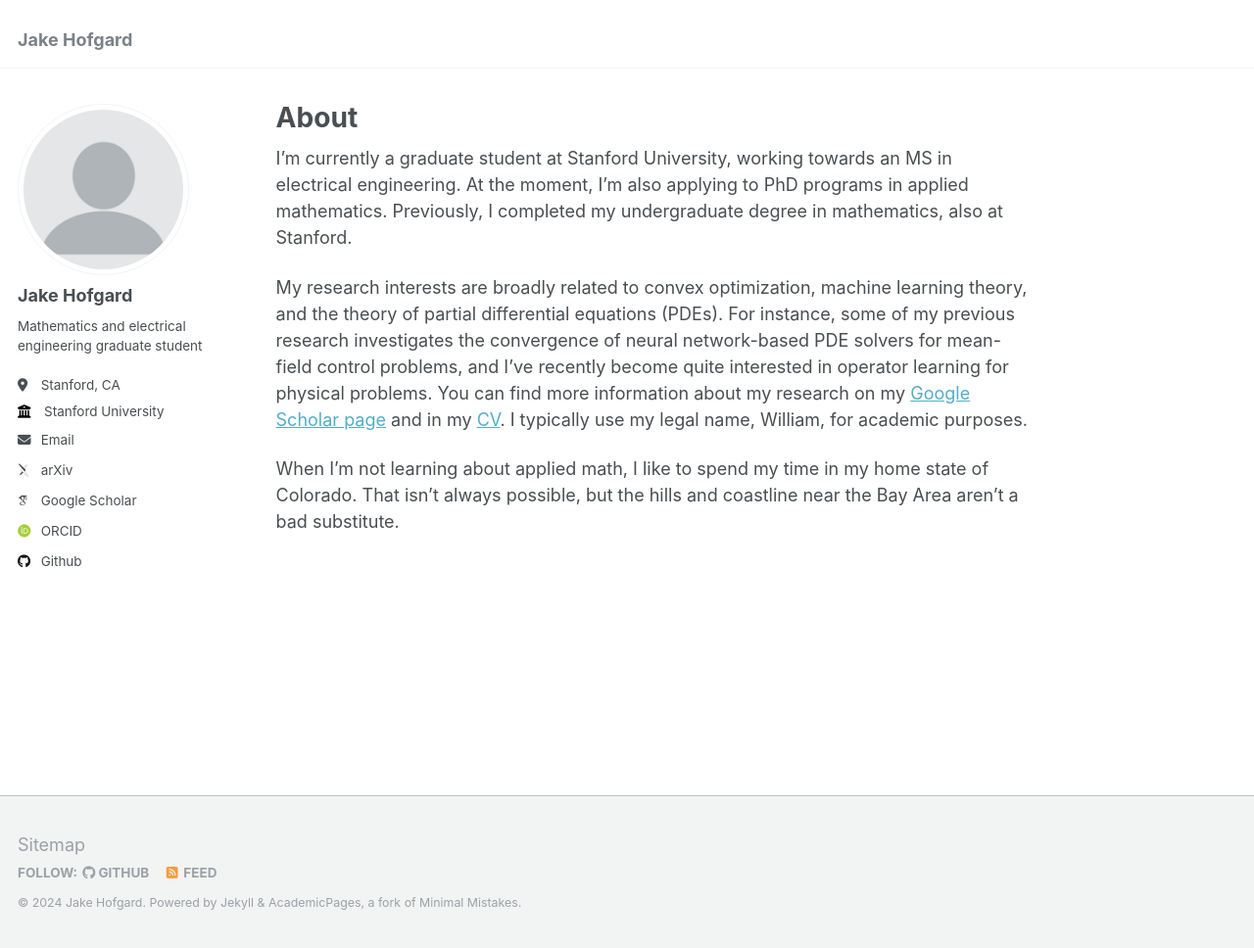
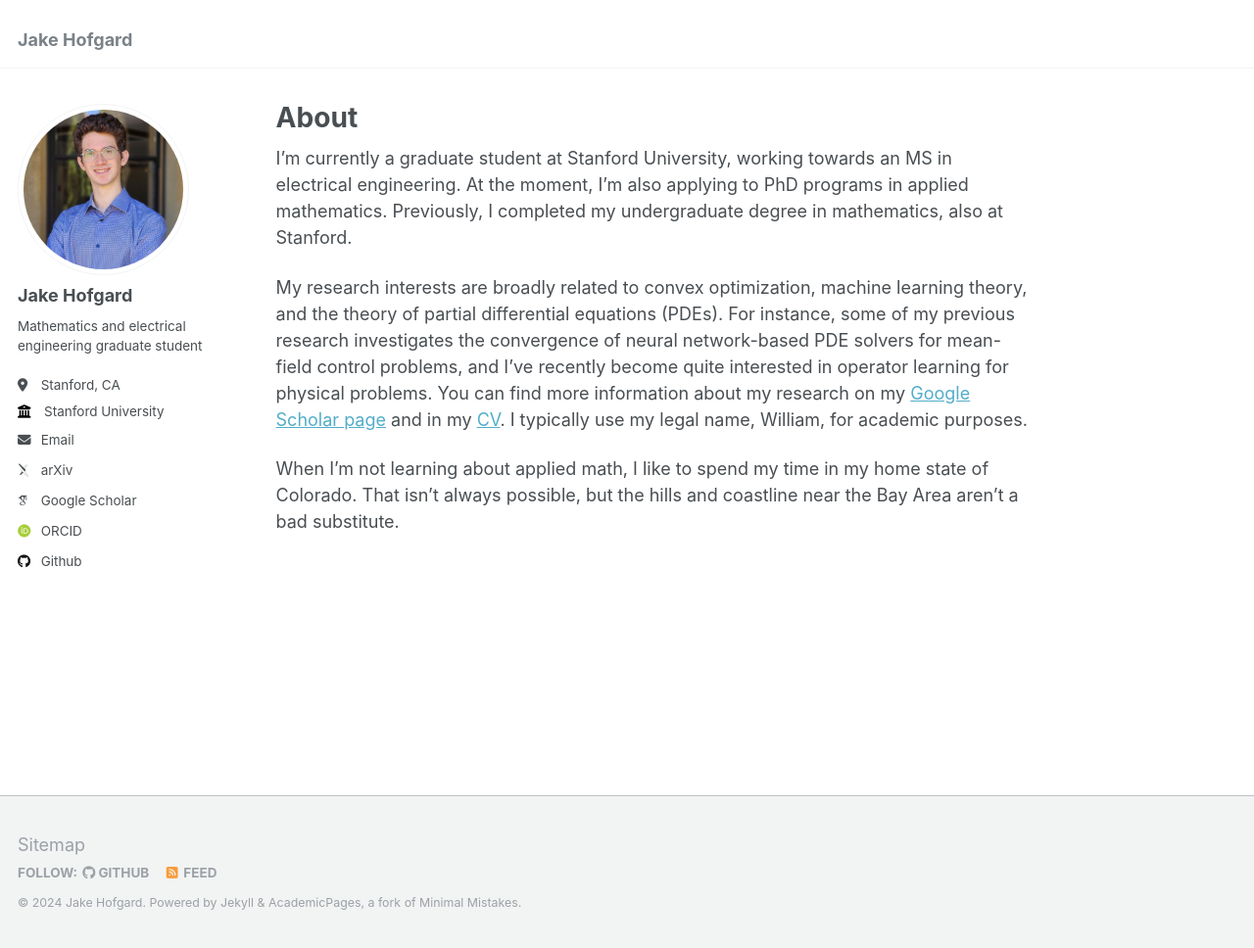
Before and after one commit to jakehofgard/jakehofgard.github.io, a Jekyll site: the page built from _pages/about.md, in a window 1280 px wide and 968 px high. Shown: the whole window at 98% size. Built offline with Jekyll 4.4.1, drawn with Linux system fonts in a browser that asks for light colours; some web fonts are replaced.

Commit message:
Update _config.yml

```diff
--- a/_config.yml
+++ b/_config.yml
@@ -21,7 +21,7 @@ repository               : "academicpages/jakehofgard.github.io"
 #               Additional customization can be done by editing /_includes/author-profile.html
 author:
   # Biographic information
-  avatar           : "profile.png"
+  avatar           : "profile_Fall24.jpeg"
   name             : "Jake Hofgard"
   pronouns         : # example: "she/her"
   bio              : "Mathematics and electrical engineering graduate student"
```
